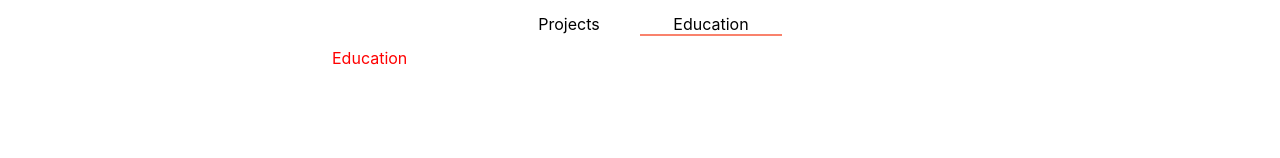
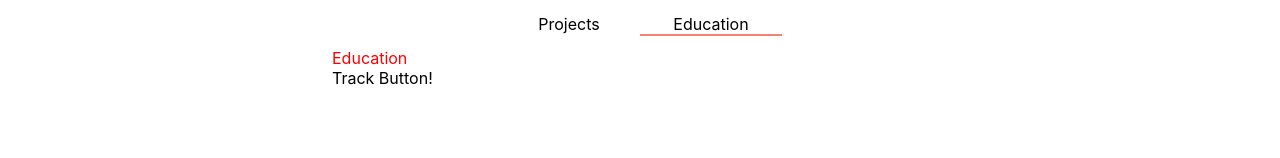
Before and after one commit to xephtar/about-me, a Vue app: page /about/education in a window 1280 px wide. Shown: the part 130-288 px from the top of the page. Built offline with nearby package versions, Linux system fonts and the light colour scheme.

Commit message:
Update education.vue

```diff
--- a/src/views/about/education.vue
+++ b/src/views/about/education.vue
@@ -1,12 +1,25 @@
 <template>
   <div class="education">
     <h1>Education</h1>
+    <button v-on:click="trackEvent">
+      {{ title }}
+    </button>
   </div>
 </template>
 
 <script>
 export default {
-  name: 'Education'
+  name: 'Education',
+  data() {
+    return {
+      title: 'Track Button!'
+    }
+  },
+  methods: {
+    trackEvent () {
+      window.analytics.track('User Signup')
+    }
+  }
 }
 </script>
 
```
